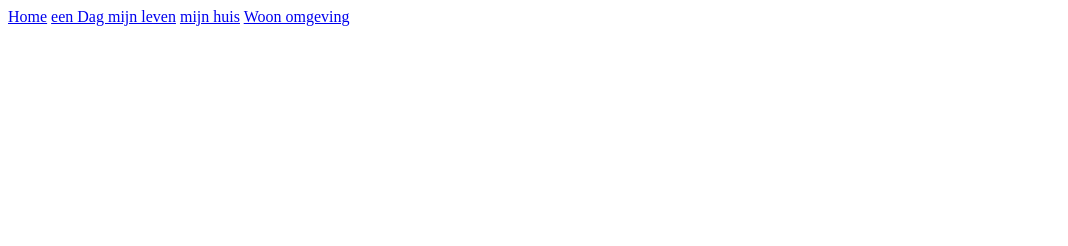
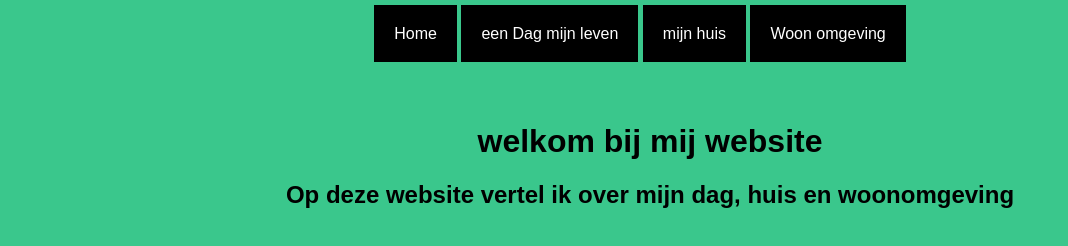
Before and after one commit to Thampie/toetsproject-mijnleven-week8-9, a plain HTML site: page index.html in a window 1280 px wide. Shown: the whole page, without its empty margins (0-1068 px from the left). Drawn offline with Linux system fonts and the light colour scheme.

Commit message:
styling gegeven aan de website

```diff
--- a/css/stylesheet.css
+++ b/css/stylesheet.css
@@ -0,0 +1,25 @@
+body{
+  text-align: center;
+  font-family: arial;
+  font-size: 20;
+  margin: 0;
+  background-color:#3ac78c;
+}
+
+nav{
+  margin-top: 25px;
+}
+
+.menu{
+  width: 200px;
+  text-align: center;
+  padding: 20px;
+  background-color: black;
+  color: white;
+  text-decoration: none;
+}
+
+div{
+  margin-left: 20px;
+  margin-top: 80px;
+}
--- a/index.html
+++ b/index.html
@@ -12,5 +12,9 @@
       <a class="menu" href="mijnhuis.html"> mijn huis</a>
       <a class="menu" href="woonomgeving.html">Woon omgeving</a>
     </nav>
+    <div class="">
+    <h1>  welkom bij mij website</h1>
+    <h2>Op deze website vertel ik over mijn dag, huis en woonomgeving</h2>
+    </div>
   </body>
 </html>
```
Also changed, not shown: levendag.html (+6 -4 lines), mijnhuis.html (+7 -4 lines), woonomgeving.html (+6 -4 lines).
